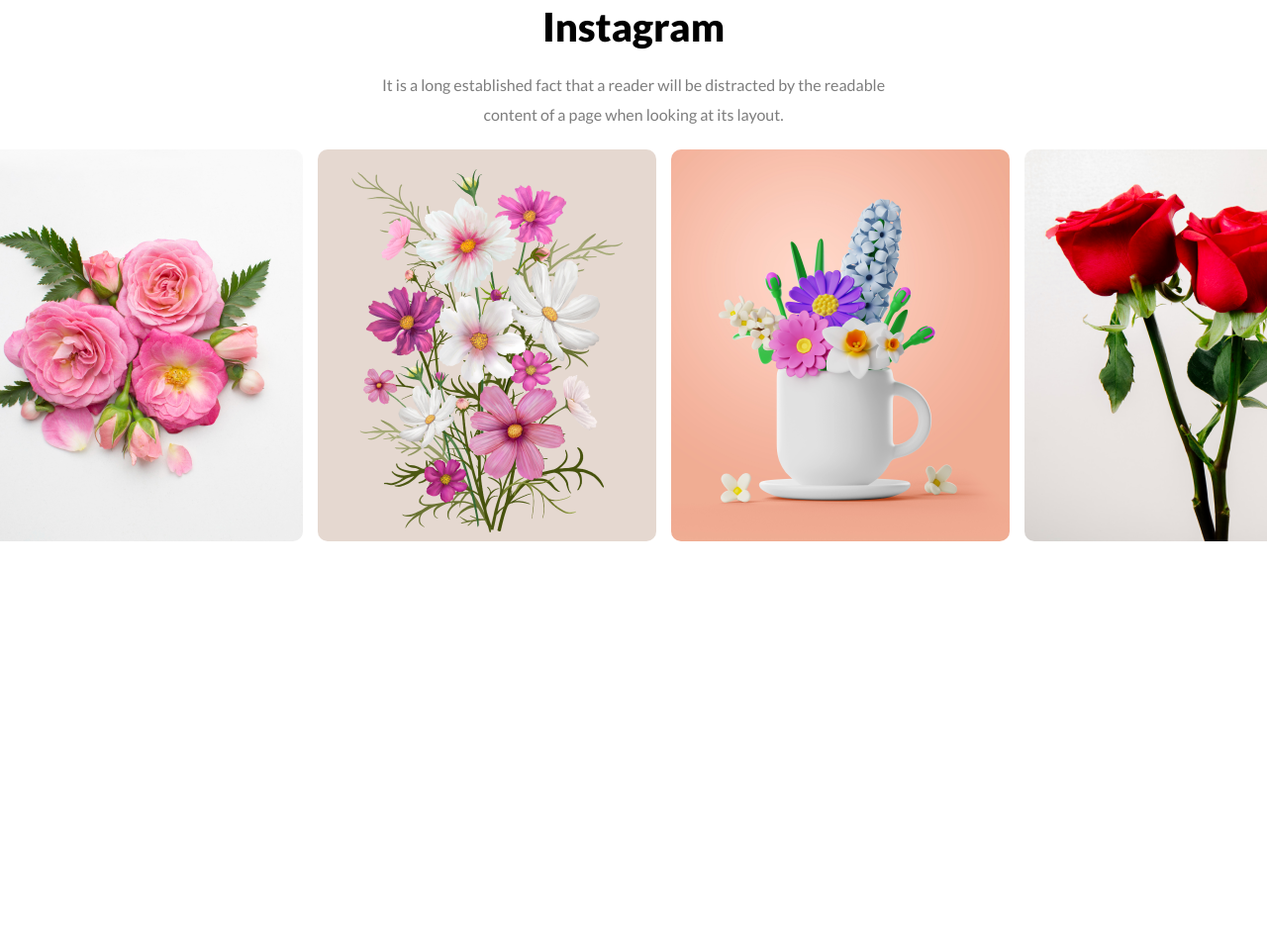
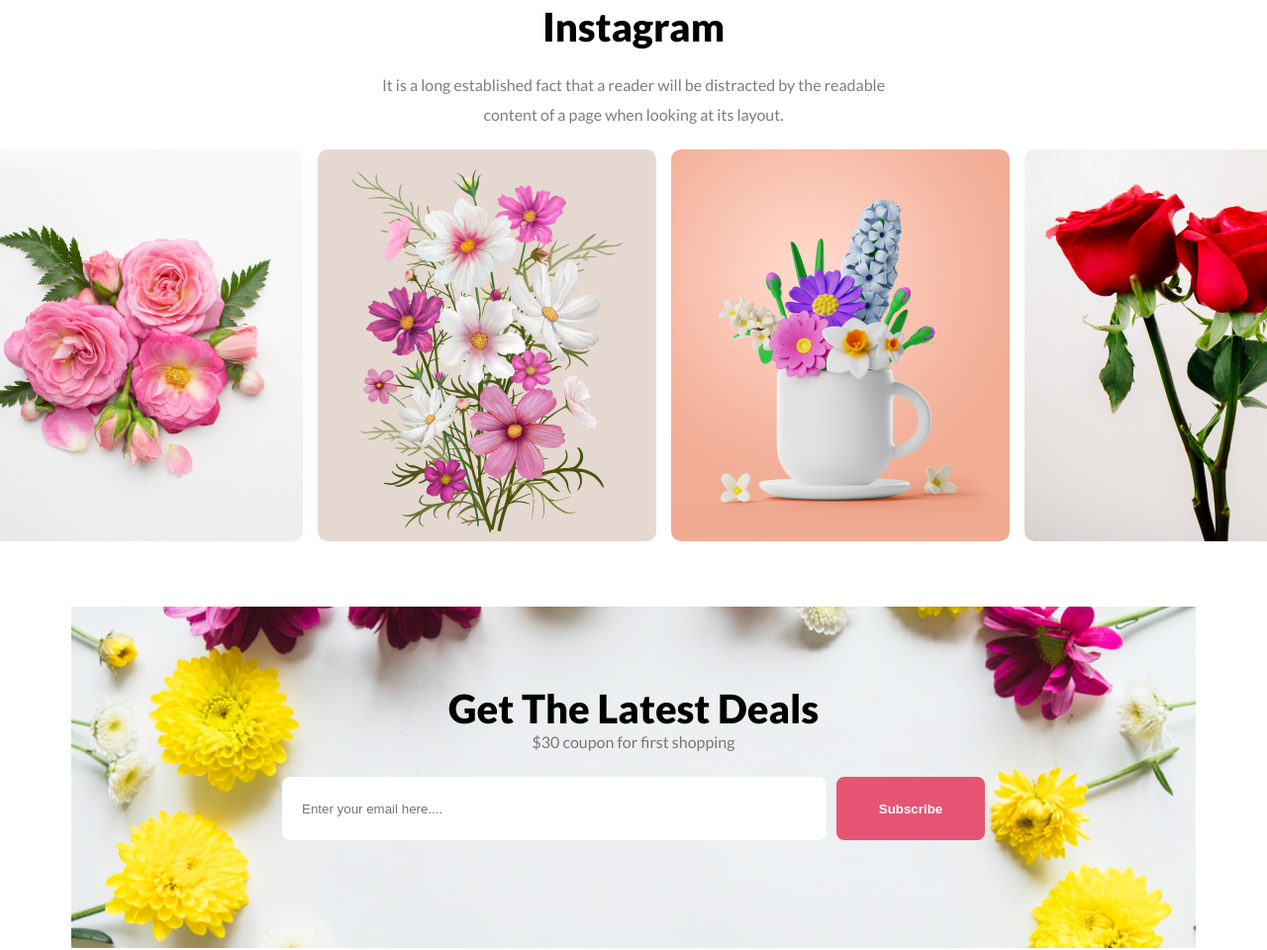
Before and after one commit to AnikDasJoy/Flower-shop, a plain HTML site: page index.html in a window 1280 px wide. Shown: the part 2205-3165 px from the top of the page at 99% size. Before the commit the page ends 2752 px from the top, so only its background shows below. Drawn offline with Linux system fonts and the light colour scheme.

Commit message:
deal section added

```diff
--- a/index.html
+++ b/index.html
@@ -104,6 +104,18 @@
                 <img src="Flower Asset/Rectangle 6.png" alt="">
             </div>
         </section>
+
+        <section class="deal-container">
+            <div class="details">
+                <h2>Get The Latest Deals</h2>
+                <p class="deal">$30 coupon for first shopping</p>
+            </div>
+            <div class="detail-text">
+                <input class="text" type="text" name="" id="" placeholder="Enter your email here....">
+                <button class="btn">Subscribe</button>
+            </div>
+
+        </section>
     </main>
     <footer>
 
--- a/style.css
+++ b/style.css
@@ -191,6 +191,10 @@ body {
     padding-top: 4%;
 }
 
+.instagram {
+    margin-bottom: 5%;
+}
+
 .instagram .details {
     margin: 0 auto;
 }
@@ -206,3 +210,44 @@ body {
 .instagram-img img {
     border-radius: 10px;
 }
+
+.deal-container {
+    width: 1140px;
+    height: 349px;
+    border: 2px solid white;
+    margin: 0 auto;
+    background-image: url("Flower Asset/Rectangle\ 9.png");
+    background-position: center;
+    background-repeat: no-repeat;
+    background-size: 100%;
+}
+
+.deal-container .deal {
+    margin-top: -5px;
+}
+
+.deal-container .details {
+    margin: 0 auto;
+    margin-top: 7%;
+}
+
+.deal-container .text {
+    width: 550px;
+    height: 64px;
+    border-radius: 8px;
+    background: rgb(255, 255, 255);
+    border: none;
+    margin-right: 10px;
+    padding-left: 20px;
+}
+
+.deal-container .btn {
+    height: 64px;
+    width: 150px;
+}
+
+.deal-container .detail-text {
+    display: flex;
+    justify-content: center;
+    align-items: center;
+}
```
